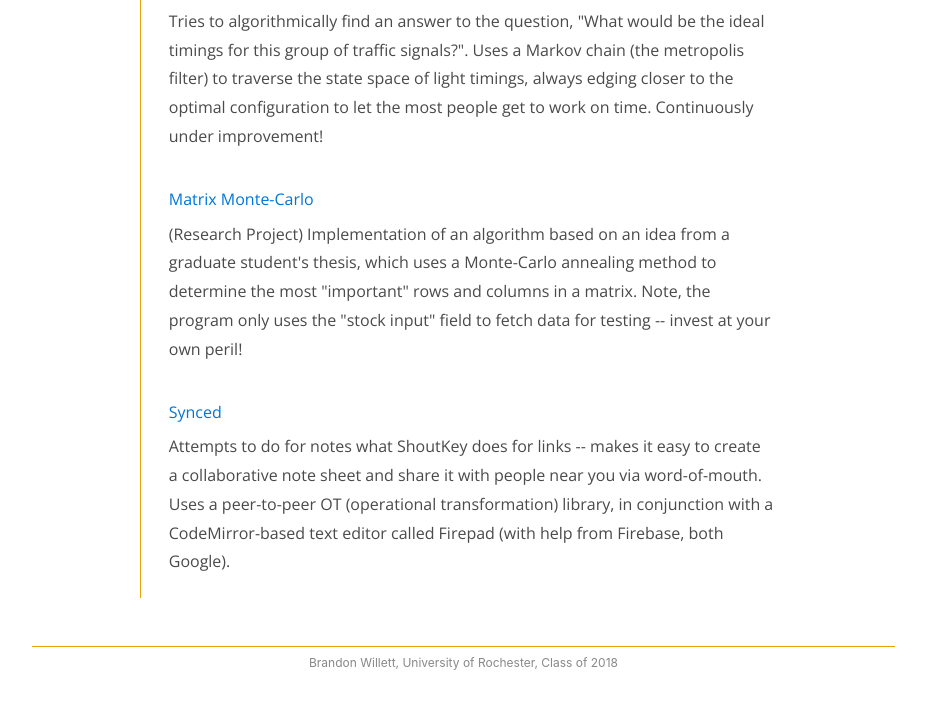
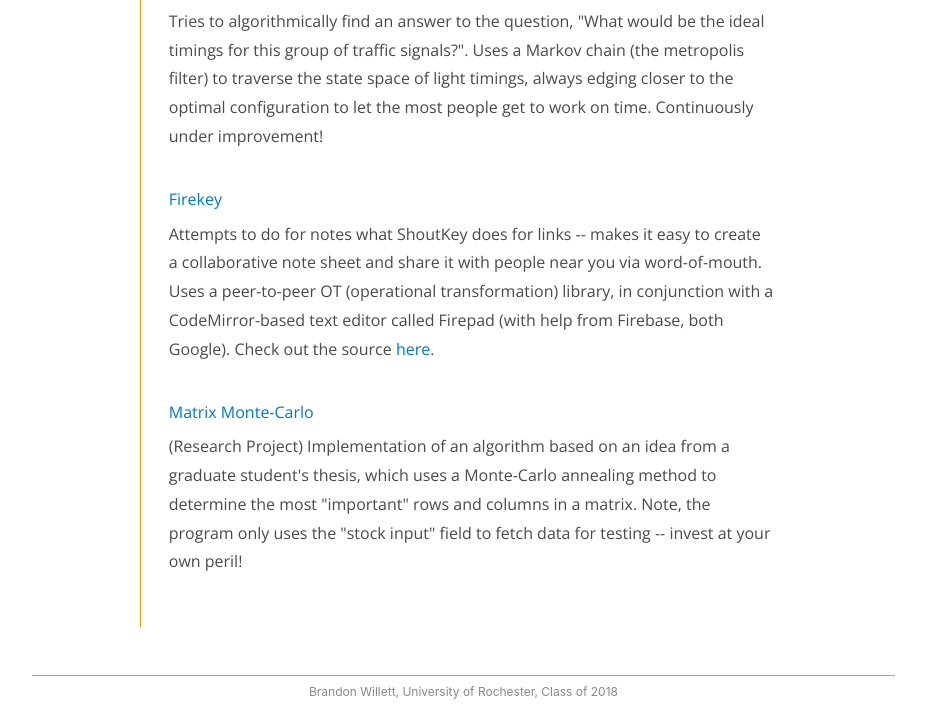
Before and after one commit to pickledish/willettio, a Flask app: page /projects in a window 1280 px wide. Shown: the part 398-1106 px from the top of the page, without its empty margins (169-1095 px from the left). Before the commit the page ends 1068 px from the top, so only its background shows below. Run offline with Flask 2, Linux system fonts and the light colour scheme.

Commit message:
updated firekey

```diff
--- a/MainSite/templates/projects.html
+++ b/MainSite/templates/projects.html
@@ -10,10 +10,10 @@
 	<p><a href="https://github.com/pickledish/TrafficLights">Traffic Lights</a></p>
 	<p>Tries to algorithmically find an answer to the question, "What would be the ideal timings for this group of traffic signals?". Uses a Markov chain (the metropolis filter) to traverse the state space of light timings, always edging closer to the optimal configuration to let the most people get to work on time. Continuously under improvement!</p><br/>
 
+	<p><a href="http://www.firekey.club">Firekey</a></p>
+	<p>Attempts to do for notes what ShoutKey does for links -- makes it easy to create a collaborative note sheet and share it with people near you via word-of-mouth. Uses a peer-to-peer OT (operational transformation) library, in conjunction with a CodeMirror-based text editor called Firepad (with help from Firebase, both Google). Check out the source <a href="https://github.com/pickledish/Synced">here</a>.</p><br>
+
 	<p><a href="http://chimowitz.us-east-2.elasticbeanstalk.com/">Matrix Monte-Carlo</a></p>
 	(Research Project) Implementation of an algorithm based on an idea from a graduate student's thesis, which uses a Monte-Carlo annealing method to determine the most "important" rows and columns in a matrix. Note, the program only uses the "stock input" field to fetch data for testing -- invest at your own peril!</p><br/>
 
-	<p><a href="https://github.com/pickledish/Synced">Synced</a></p>
-	<p>Attempts to do for notes what ShoutKey does for links -- makes it easy to create a collaborative note sheet and share it with people near you via word-of-mouth. Uses a peer-to-peer OT (operational transformation) library, in conjunction with a CodeMirror-based text editor called Firepad (with help from Firebase, both Google).</p>
-
 {% endblock %}
```
